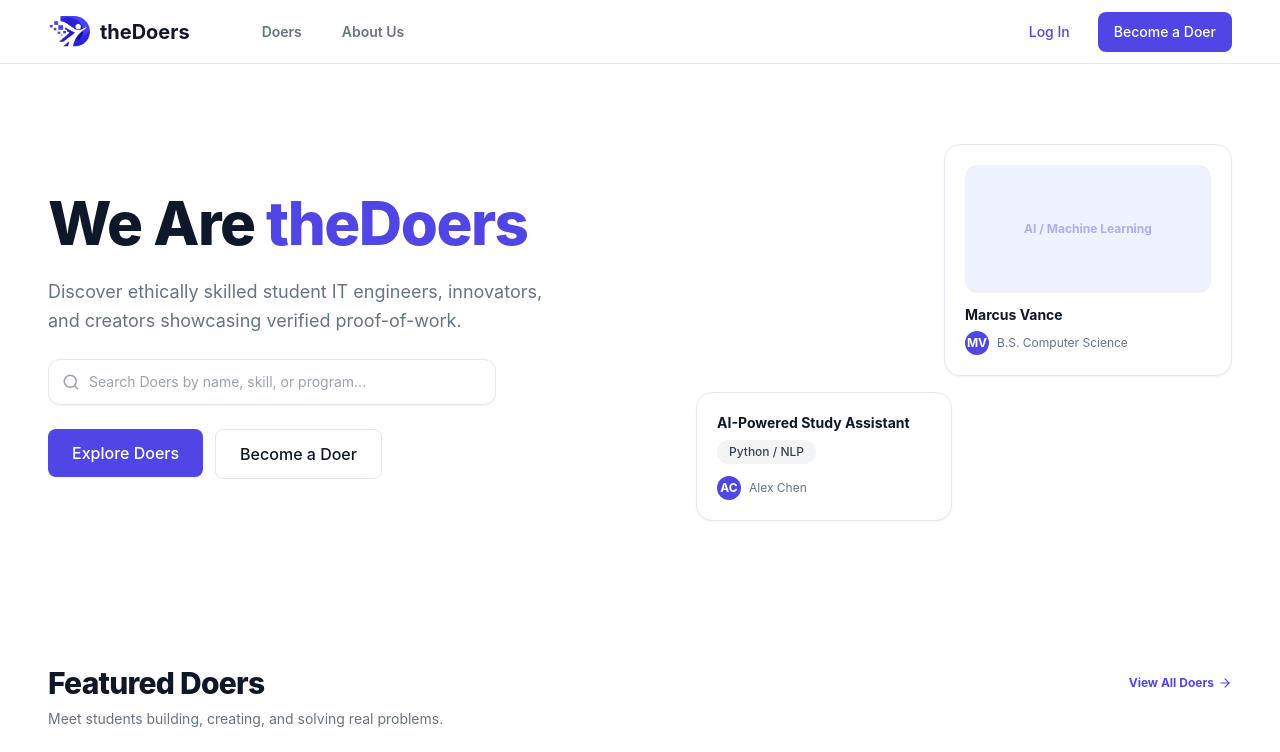
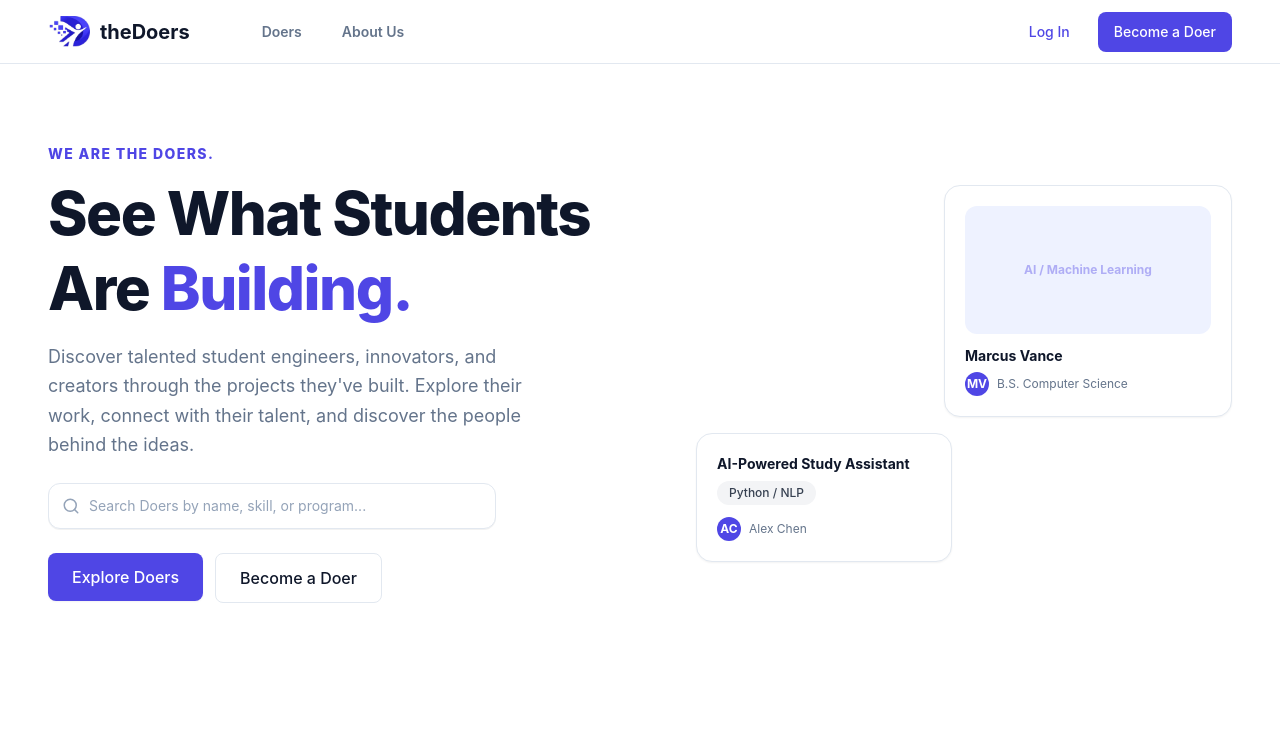
Before and after one commit to AroTech23/theDoers, a Next.js app: page / in a window 1280 px wide. Shown: the top 752 px of the page. Built offline with nearby package versions, Linux system fonts and the light colour scheme.

Commit message:
style: update homepage hero headline and captivating copy to 'WE ARE THE DOERS. See What Students Are Building.'

```diff
--- a/app/page.tsx
+++ b/app/page.tsx
@@ -67,11 +67,14 @@ export default function HomePage() {
           {/* Left: Copy & Role-Aware CTAs */}
           <div className="flex flex-col gap-6">
             <div>
+              <span className="text-xs sm:text-sm font-extrabold uppercase tracking-widest text-[#4F46E5] mb-3 block">
+                WE ARE THE DOERS.
+              </span>
               <h1 className="text-4xl sm:text-5xl lg:text-6xl font-extrabold text-[#0F172A] tracking-tight leading-tight">
-                We Are <span className="text-[#4F46E5]">theDoers</span>
+                See What Students Are <span className="text-[#4F46E5]">Building.</span>
               </h1>
               <p className="mt-4 text-base sm:text-lg text-[#64748B] leading-relaxed max-w-lg">
-                Discover ethically skilled student IT engineers, innovators, and creators showcasing verified proof-of-work.
+                Discover talented student engineers, innovators, and creators through the projects they&apos;ve built. Explore their work, connect with their talent, and discover the people behind the ideas.
               </p>
             </div>
 
```
